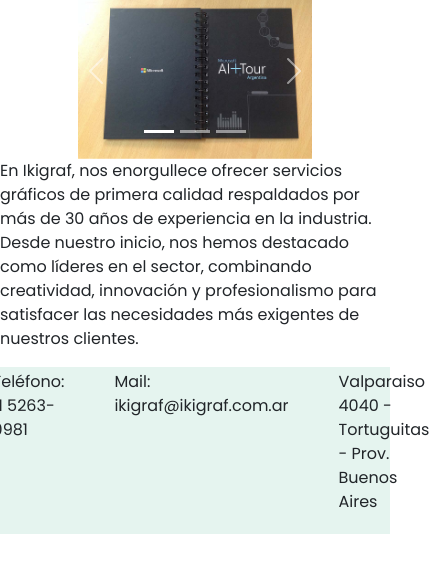
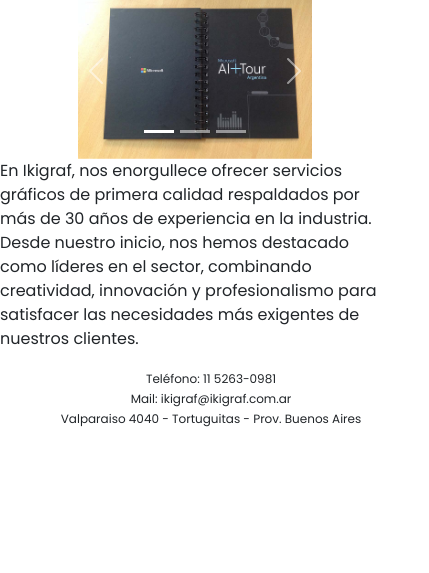
Before and after one commit to MaxiFabbri/web-ikigraf-v3, a plain HTML site: page index.html in a window 390 px wide. Shown: the part 263-836 px from the top of the page, 429 px wide, since content can reach past the window. Drawn offline with nearby package versions, Linux system fonts and the light colour scheme.

Commit message:
footer arreglado con flex

```diff
--- a/css/style.css
+++ b/css/style.css
@@ -5,6 +5,7 @@
     margin: 0;
     padding: 0;
     box-sizing: border-box;
+    list-style-type: none;
 }
 
 /* Diseño el cuerpo de la web */
@@ -45,18 +46,30 @@
 }
 
 /* diseño del footer */
+
 footer{
-    background-color: rgba(0, 150, 100, 0.1);
     padding: 1%;
-    /* height: 50px; */
     display: flex;
     justify-content: center;
-    /* justify-content: space-between; */
-    align-items: center;
+    font-size: 15px;
 }
 
 footer ul{
     display: flex;
-    list-style-type: none;
-    gap: 50px;
+    justify-content: center;
+    flex-wrap: wrap;
+    gap: 5vw;
 }
+footer ul li{
+    text-align: center;
+}
+
+@media screen and (max-width: 550px) {
+    footer {
+        font-size: 12px;
+    }
+    footer ul {
+        flex-direction: column;
+        gap: 2px;
+    }
+}
--- a/index.html
+++ b/index.html
@@ -22,7 +22,7 @@
               <button class="navbar-toggler" type="button" data-bs-toggle="collapse" data-bs-target="#navbarNav" aria-controls="navbarNav" aria-expanded="false" aria-label="Toggle navigation">
                 <span class="navbar-toggler-icon"></span>
               </button>
-              <div class="collapse navbar-collapse" id="navbarNav">
+              <div class="collapse navbar-collapse flex-row justify-content-end" id="navbarNav">
                 <ul class="navbar-nav">
                   <li class="nav-item">
                     <a class="nav-link" href="pages/servicios.html">Servicios</a>
```
Also changed, not shown: pages/contacto.html (+1 -1 lines), pages/nosotros.html (+1 -1 lines), pages/nuestros-trabajos.html (+1 -1 lines), pages/servicios.html (+1 -1 lines).
